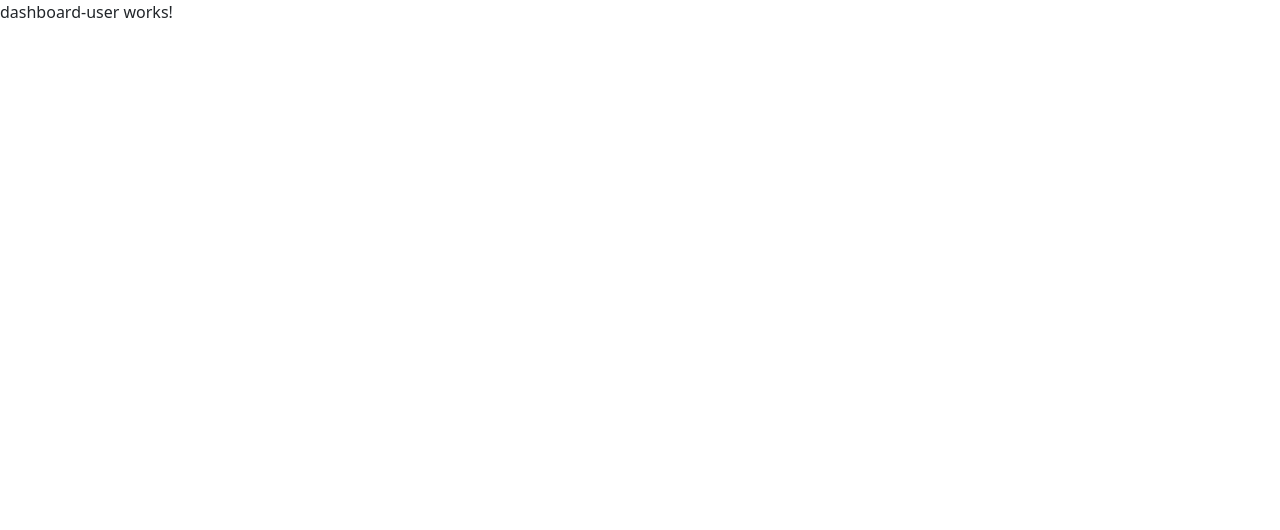
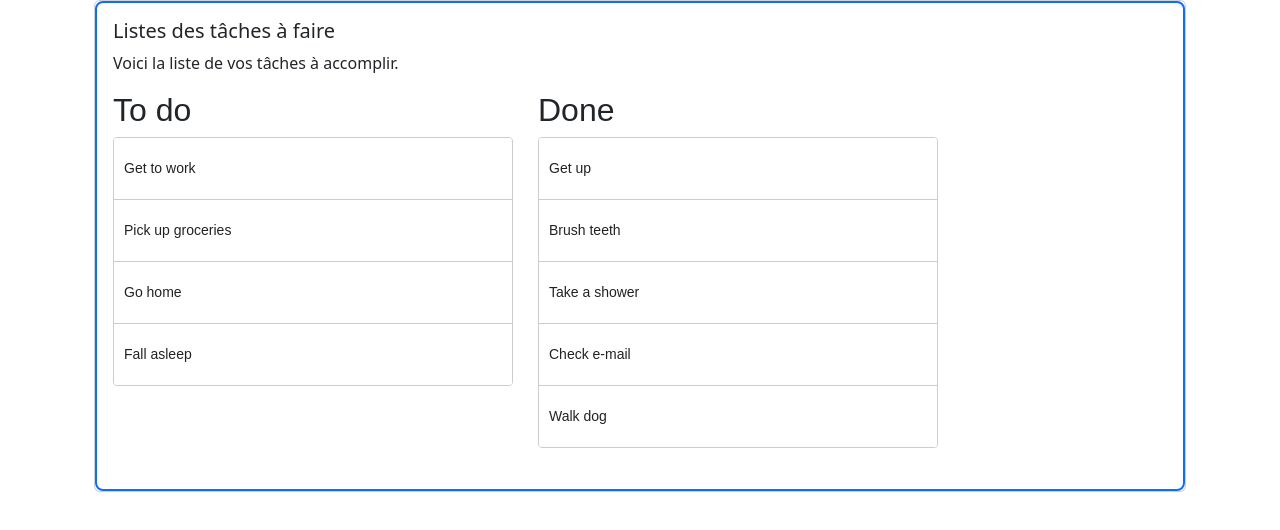
Before and after one commit to Babie-cloud/Tasky, an Angular app in the folder ng-tasky/: page /dashboard-user in a window 1280 px wide. Shown: the top 530 px of the page. Built offline with nearby package versions, Linux system fonts and the light colour scheme.

Commit message:
auth with google

```diff
--- a/ng-tasky/package.json
+++ b/ng-tasky/package.json
@@ -12,6 +12,7 @@
   "private": true,
   "packageManager": "npm@12.0.1",
   "dependencies": {
+    "@angular/cdk": "^22.1.0",
     "@angular/common": "^22.0.0",
     "@angular/compiler": "^22.0.0",
     "@angular/core": "^22.0.0",
--- a/ng-tasky/src/app/app.routes.ts
+++ b/ng-tasky/src/app/app.routes.ts
@@ -4,10 +4,12 @@ import { Login } from './auth/login/login';
 import { Signup } from './auth/signup/signup';
 import { Resetpassword } from './auth/resetpassword/resetpassword';
 import { DashboardUser } from './components/dashboard-user/dashboard-user';
+import { TacheCard } from './components/tache-card/tache-card';
 export const routes: Routes = [
     { path: '', component: Landingpage },
     { path: 'login', component: Login},
     { path: 'signup', component: Signup},
     { path: 'resetpassword', component: Resetpassword},
-    { path:'dashboard-user', component: DashboardUser}
+    { path:'dashboard-user', component: DashboardUser},
+    { path:'tache-card', component: TacheCard}
 ];
--- a/ng-tasky/src/app/components/dashboard-user/dashboard-user.html
+++ b/ng-tasky/src/app/components/dashboard-user/dashboard-user.html
@@ -1 +1,3 @@
-<p>dashboard-user works!</p>
+<div class="container">
+    <app-tache-card></app-tache-card>
+</div>
--- a/ng-tasky/src/app/components/dashboard-user/dashboard-user.ts
+++ b/ng-tasky/src/app/components/dashboard-user/dashboard-user.ts
@@ -1,8 +1,8 @@
 import { Component } from '@angular/core';
-
+import { TacheCard } from '../tache-card/tache-card';
 @Component({
   selector: 'app-dashboard-user',
-  imports: [],
+  imports: [TacheCard],
   templateUrl: './dashboard-user.html',
   styleUrl: './dashboard-user.scss',
 })
--- /dev/null
+++ b/ng-tasky/src/app/components/tache-card/tache-card.html
@@ -0,0 +1,39 @@
+<div class="container">
+    <div class="content">
+        <!-- Insérer une liste de tâches ici -->
+         <div class="card">
+            <div class="card-body border border-2 border-primary rounded-3">
+                <h5 class="card-title">Listes des tâches à faire</h5>
+                <p class="card-text">Voici la liste de vos tâches à accomplir.</p>
+                <div cdkDropListGroup>
+  <div class="example-container">
+    <h2>To do</h2>
+    <div
+      cdkDropList
+      [cdkDropListData]="todo"
+      class="example-list"
+      (cdkDropListDropped)="drop($event)"
+    >
+      @for (item of todo; track item) {
+        <div class="example-box" cdkDrag>{{ item }}</div>
+      }
+    </div>
+  </div>
+  <div class="example-container">
+    <h2>Done</h2>
+    <div
+      cdkDropList
+      [cdkDropListData]="done"
+      class="example-list"
+      (cdkDropListDropped)="drop($event)"
+    >
+      @for (item of done; track item) {
+        <div class="example-box" cdkDrag>{{ item }}</div>
+      }
+    </div>
+  </div>
+</div>
+            </div>
+         </div>
+    </div>
+</div>
--- /dev/null
+++ b/ng-tasky/src/app/components/tache-card/tache-card.scss
@@ -0,0 +1,53 @@
+.example-container {
+  width: 400px;
+  max-width: 100%;
+  margin: 0 25px 25px 0;
+  display: inline-block;
+  vertical-align: top;
+}
+.example-list {
+  border: solid 1px #ccc;
+  min-height: 60px;
+  background: white;
+  border-radius: 4px;
+  overflow: hidden;
+  display: block;
+  font-family: sans-serif;
+}
+h2 {
+  font-family: sans-serif;
+}
+.example-box {
+  padding: 20px 10px;
+  border-bottom: solid 1px #ccc;
+  color: rgba(0, 0, 0, 0.87);
+  display: flex;
+  flex-direction: row;
+  align-items: center;
+  justify-content: space-between;
+  box-sizing: border-box;
+  cursor: move;
+  background: white;
+  font-size: 14px;
+  font-family: sans-serif;
+}
+.cdk-drag-preview {
+  box-sizing: border-box;
+  border-radius: 4px;
+  box-shadow:
+    0 5px 5px -3px rgba(0, 0, 0, 0.2),
+    0 8px 10px 1px rgba(0, 0, 0, 0.14),
+    0 3px 14px 2px rgba(0, 0, 0, 0.12);
+}
+.cdk-drag-placeholder {
+  opacity: 0;
+}
+.cdk-drag-animating {
+  transition: transform 250ms cubic-bezier(0, 0, 0.2, 1);
+}
+.example-box:last-child {
+  border: none;
+}
+.example-list.cdk-drop-list-dragging .example-box:not(.cdk-drag-placeholder) {
+  transition: transform 250ms cubic-bezier(0, 0, 0.2, 1);
+}
--- /dev/null
+++ b/ng-tasky/src/app/components/tache-card/tache-card.ts
@@ -0,0 +1,37 @@
+import { Component } from '@angular/core';
+import {
+  CdkDrag,
+  CdkDragDrop,
+  CdkDropList,
+  CdkDropListGroup,
+  moveItemInArray,
+  transferArrayItem,
+} from '@angular/cdk/drag-drop';
+
+/**
+ * @title Drag&Drop connected sorting group
+ */
+@Component({
+  selector: 'app-tache-card',
+  imports: [CdkDropListGroup, CdkDropList, CdkDrag],
+  templateUrl: './tache-card.html',
+  styleUrl: './tache-card.scss',
+})
+export class TacheCard {
+  todo = ['Get to work', 'Pick up groceries', 'Go home', 'Fall asleep'];
+
+  done = ['Get up', 'Brush teeth', 'Take a shower', 'Check e-mail', 'Walk dog'];
+
+  drop(event: CdkDragDrop<string[]>) {
+    if (event.previousContainer === event.container) {
+      moveItemInArray(event.container.data, event.previousIndex, event.currentIndex);
+    } else {
+      transferArrayItem(
+        event.previousContainer.data,
+        event.container.data,
+        event.previousIndex,
+        event.currentIndex,
+      );
+    }
+  }
+}
```
Also changed, not shown: 2 other files (tests, documents, lock files or other folders).
